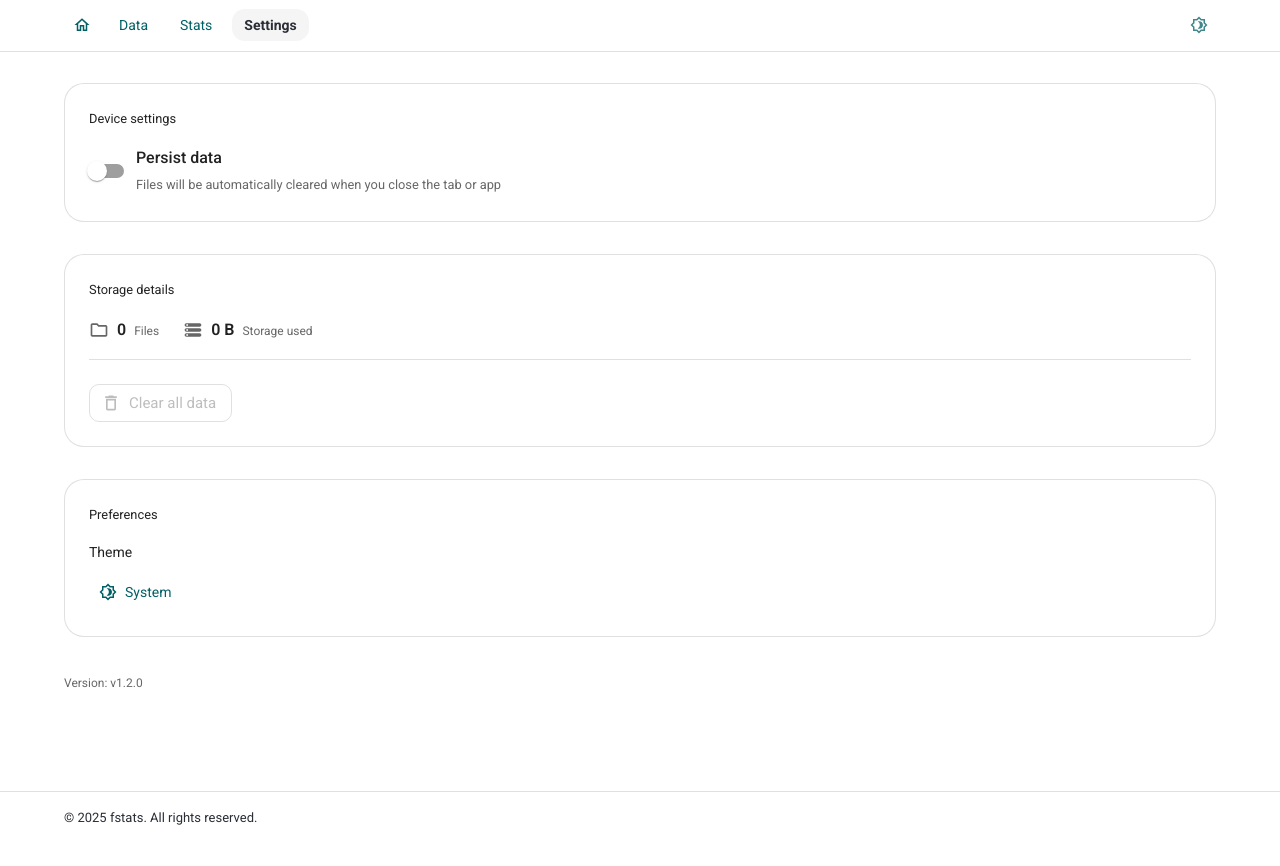
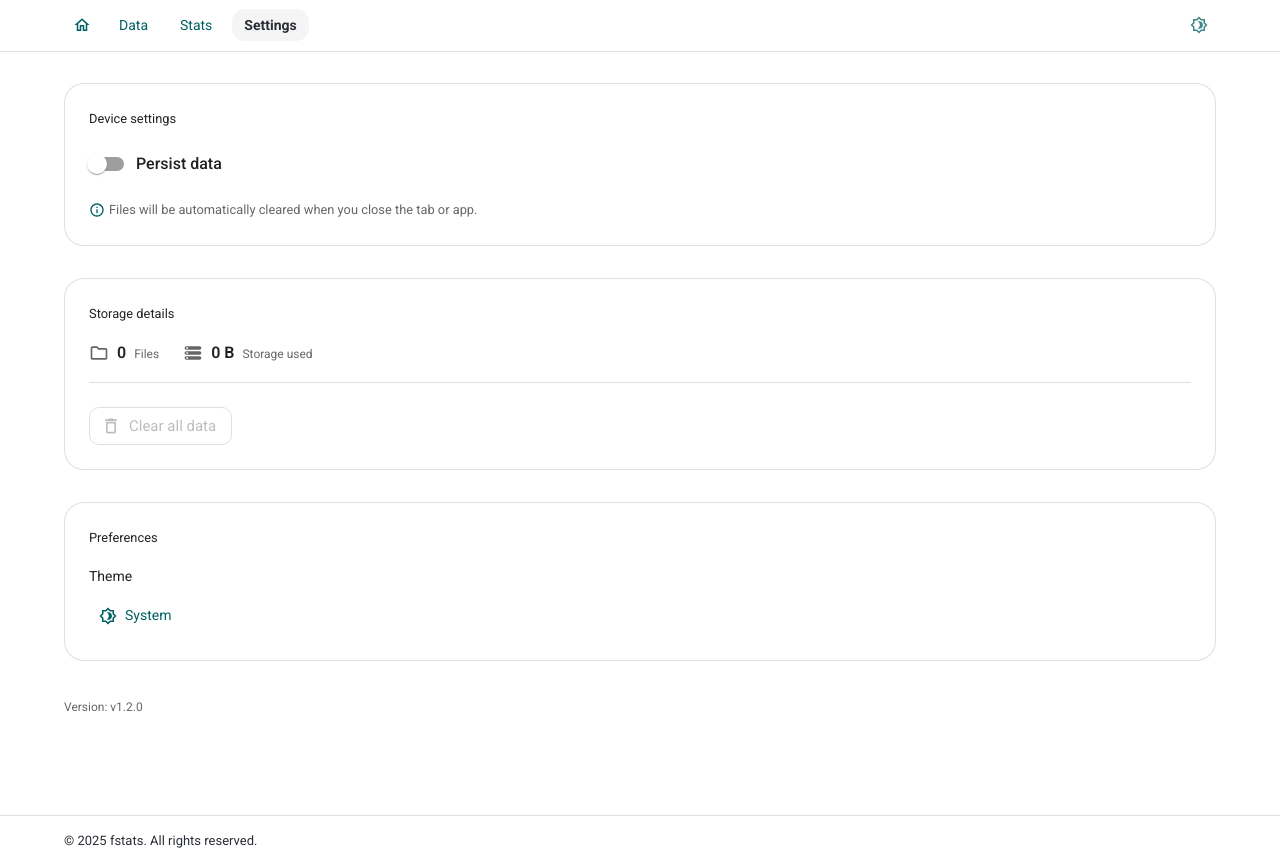
Before and after one commit to caweidmann/fstats, a Next.js app: page /settings in a window 1280 px wide. Before the commit the page ends 842 px from the top, so only its background shows below. Built offline with nearby package versions, Linux system fonts and the light colour scheme; no server answers; a web font is replaced by a local one; what @mui/material-nextjs would draw is missing.

Commit message:
style: Toggle

```diff
--- a/app/settings/components/DeviceSettings/index.tsx
+++ b/app/settings/components/DeviceSettings/index.tsx
@@ -1,5 +1,6 @@
 'use client'
 
+import { InfoOutlined } from '@mui/icons-material'
 import { Box, Card, FormControlLabel, Switch, Typography } from '@mui/material'
 import type { ChangeEvent } from 'react'
 
@@ -18,7 +19,7 @@ const Component = () => {
         Device settings
       </Typography>
 
-      <Box>
+      <Box sx={{ mb: 2 }}>
         <FormControlLabel
           control={<Switch checked={persistData} onChange={onChange} />}
           label={
@@ -26,14 +27,18 @@ const Component = () => {
               <Typography variant="body2" fontWeight="medium" sx={{ mb: 0 }}>
                 Persist data
               </Typography>
-              <Typography variant="caption" color={persistData ? 'warning' : 'text.secondary'}>
-                {persistData
-                  ? 'Files will be kept in your browser storage until manually deleted'
-                  : 'Files will be automatically cleared when you close the tab or app'}
-              </Typography>
             </Box>
           }
         />
+      </Box>
+
+      <Box sx={{ display: 'flex', alignItems: 'center', gap: 0.5 }}>
+        <InfoOutlined color={persistData ? 'warning' : 'secondary'} sx={{ fontSize: 16 }} />
+        <Typography variant="caption" color={persistData ? 'warning' : 'text.secondary'}>
+          {persistData
+            ? 'Files will be kept in your browser storage until manually deleted.'
+            : 'Files will be automatically cleared when you close the tab or app.'}
+        </Typography>
       </Box>
     </Card>
   )
```
